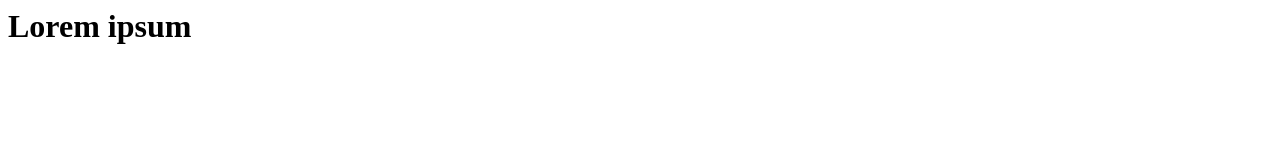
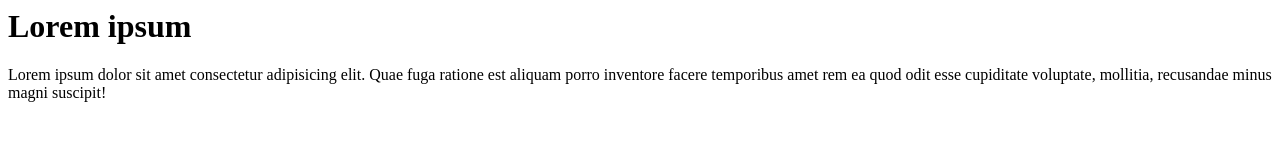
Before and after one commit to sabarisathish/githubemc2, a plain HTML site: page index.html in a window 1280 px wide. Drawn offline with Linux system fonts and the light colour scheme.

Commit message:
New repo created

```diff
--- a/index.html
+++ b/index.html
@@ -1 +1,2 @@
 <h1>Lorem ipsum</h1>
+<p>Lorem ipsum dolor sit amet consectetur adipisicing elit. Quae fuga ratione est aliquam porro inventore facere temporibus amet rem ea quod odit esse cupiditate voluptate, mollitia, recusandae minus magni suscipit!</p>
```
